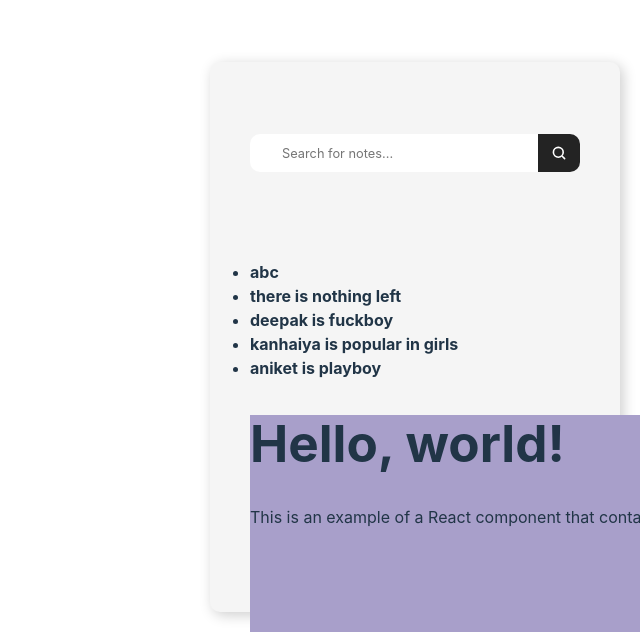
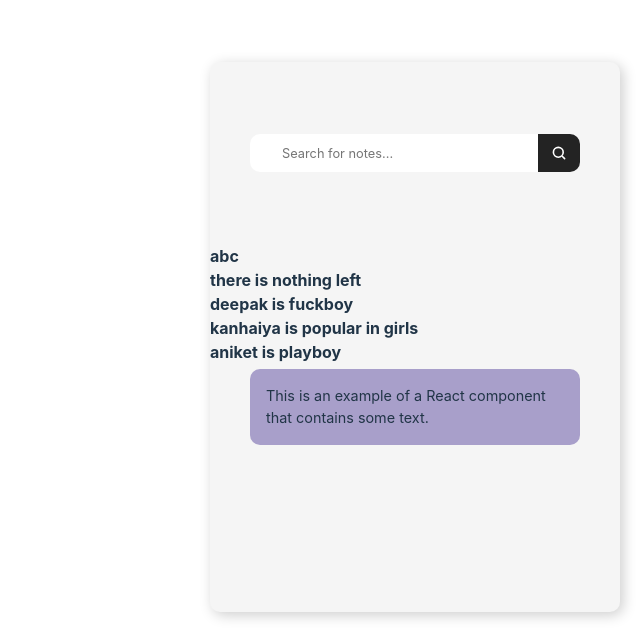
Before and after one commit to deepak-gangwar/note-chrome-extension, a React (Vite) app: page / in a window 1280 px wide. Shown: the part 168-800 px from the top of the page, without its empty margins (640-1280 px from the left). Built offline with nearby package versions, Linux system fonts and the light colour scheme.

Commit message:
Add styles for the note component

```diff
--- a/src/components/Note.jsx
+++ b/src/components/Note.jsx
@@ -1,14 +1,22 @@
-import React from 'react';
 import styles from '../styles/Note.module.css'
 
+const styles1 = {
+  note_wrap: {
+    boxSizing: "border-box",
+    width: "calc(100% - 5rem)",
+    fontSize: "0.9rem",
+    margin: "5px auto",
+    padding: "0.1rem 1rem",
+    borderRadius: "10px",
+    background: "#a89fca"
+  }
+}
 
-export default function Note()  {
+export default function Note() {
 
-    return (
-      <div className={styles.note}>
-              <h1>Hello, world!</h1>
-        <p>This is an example of a React component that contains some text.</p>
-
-      </div>
-    );
-  }
+  return (
+    <div className={styles.note_wrap} style={styles1.note_wrap}>
+      <p>This is an example of a React component that contains some text.</p>
+    </div>
+  );
+}
--- a/src/components/Panel.jsx
+++ b/src/components/Panel.jsx
@@ -15,6 +15,12 @@ const styles = {
     right: "20px",
     boxShadow: "3px 3px 14px rgba(1, 1, 1, 0.2)",
     zIndex: "10000"
+  },
+
+  notes_list: {
+    listStyleType: "none",
+    padding: 0,
+    margin: 0,
   }
 }
 
@@ -41,7 +47,7 @@ export default function Panel() {
     <div className='panel' style={styles.panel}>
       <Search onTyping={() => search()} />
 
-      <ul>
+      <ul style={styles.notes_list}>
         {currentNotes.map((item) => (
           <li key={item.id}>
             <strong>{item.note}</strong>
--- a/src/styles/Note.module.css
+++ b/src/styles/Note.module.css
@@ -1,5 +1,9 @@
-.note {
-    width: 70vw;
-    height: 70vh;
+.note_wrap {
+    box-sizing: border-box;
+    width: calc(100% - 5rem);
+    font-size: 0.9rem;
+    margin: 5px auto;
+    padding: 0.1rem 1rem;
+    border-radius: 10px;
     background-color: var(--color-dark-purple);
 }
```
